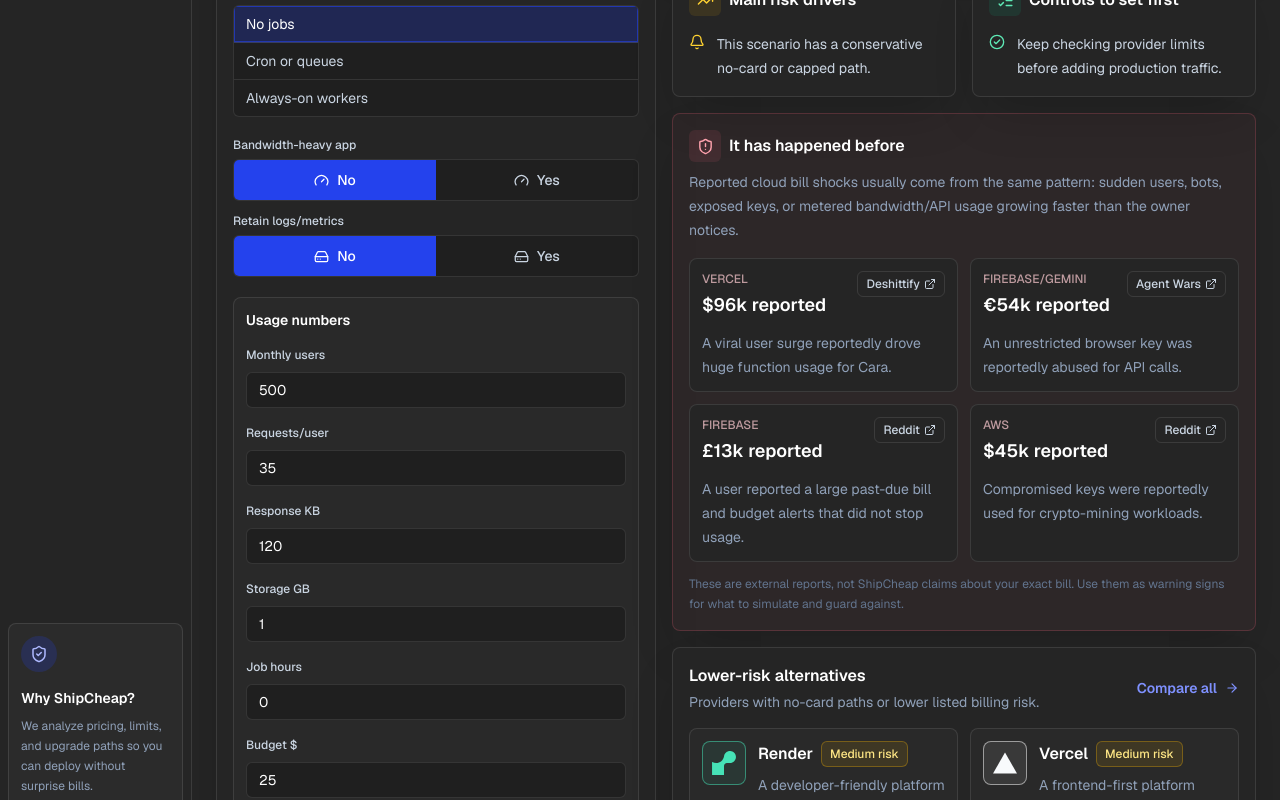
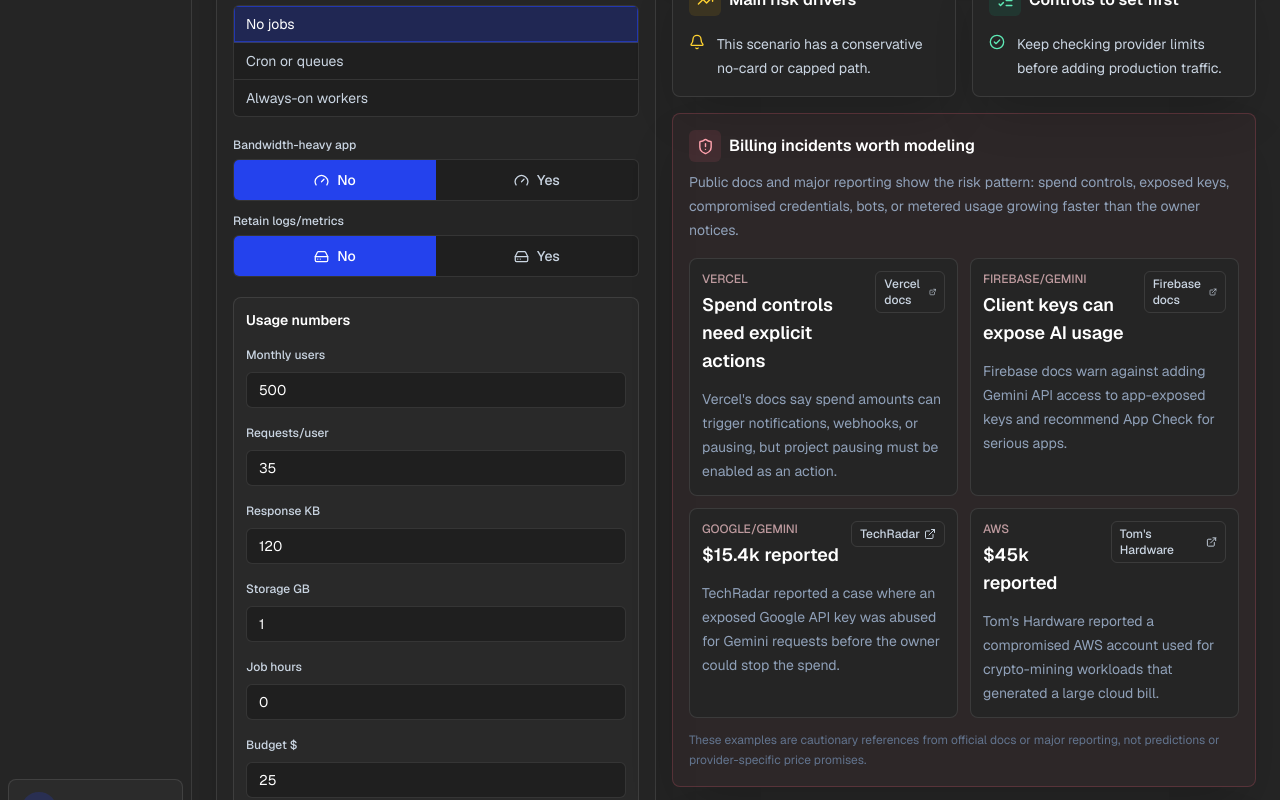
Before and after one commit to prasiddhnaik/shipcheap, a Next.js app: page /billing-risk in a window 1280 px wide. Shown: the part 1120-1920 px from the top of the page. Built offline with nearby package versions, Linux system fonts and the light colour scheme; no server answers.

Commit message:
Address saved security and source feedback

```diff
--- a/src/app/api/saved/route.ts
+++ b/src/app/api/saved/route.ts
@@ -26,16 +26,16 @@
 
 export async function POST(request: Request) {
   const { userId } = await auth();
-  const rateLimit = await checkSaveRateLimit(userId ? `user:${userId}` : `ip:${getClientIp(request)}`);
+  if (!userId) {
+    return NextResponse.json({ error: "Sign in to save comparisons." }, { status: 401 });
+  }
+
+  const rateLimit = await checkSaveRateLimit(`user:${userId}`);
   if (rateLimit.limited) {
     return NextResponse.json(
       { error: "Too many save attempts. Try again shortly." },
       { status: 429, headers: { "Retry-After": String(rateLimit.retryAfterSeconds) } },
     );
-  }
-
-  if (!userId) {
-    return NextResponse.json({ error: "Sign in to save comparisons." }, { status: 401 });
   }
 
   let rawBody: string;
@@ -146,11 +146,6 @@
   return new TextDecoder().decode(bodyBytes);
 }
 
-function getClientIp(request: Request) {
-  const forwardedFor = request.headers.get("x-forwarded-for")?.split(",")[0]?.trim();
-  return forwardedFor || request.headers.get("x-real-ip") || "unknown";
-}
-
 function parseCalculatorInput(input: SaveRequest["input"]): CalculatorInput | null {
   if (!input) return null;
   if (
--- a/src/components/BillingRiskSimulator.tsx
+++ b/src/components/BillingRiskSimulator.tsx
@@ -50,7 +50,7 @@
 
 type BillShockExample = {
   service: string;
-  amount: string;
+  headline: string;
   cause: string;
   source: string;
   href: string;
@@ -59,31 +59,33 @@
 const billShockExamples: BillShockExample[] = [
   {
     service: "Vercel",
-    amount: "$96k reported",
-    cause: "A viral user surge reportedly drove huge function usage for Cara.",
-    source: "Deshittify",
-    href: "https://deshittify.io/products/vercel",
+    headline: "Spend controls need explicit actions",
+    cause:
+      "Vercel's docs say spend amounts can trigger notifications, webhooks, or pausing, but project pausing must be enabled as an action.",
+    source: "Vercel docs",
+    href: "https://vercel.com/docs/spend-management",
   },
   {
     service: "Firebase/Gemini",
-    amount: "€54k reported",
-    cause: "An unrestricted browser key was reportedly abused for API calls.",
-    source: "Agent Wars",
-    href: "https://agent-wars.com/news/2026-04-16-54k-firebase-browser-key-gemini-api-exploit",
+    headline: "Client keys can expose AI usage",
+    cause:
+      "Firebase docs warn against adding Gemini API access to app-exposed keys and recommend App Check for serious apps.",
+    source: "Firebase docs",
+    href: "https://firebase.google.com/docs/ai-logic/faq-and-troubleshooting",
   },
   {
-    service: "Firebase",
-    amount: "£13k reported",
-    cause: "A user reported a large past-due bill and budget alerts that did not stop usage.",
-    source: "Reddit",
-    href: "https://www.reddit.com/r/Firebase/comments/1b3s81w",
+    service: "Google/Gemini",
+    headline: "$15.4k reported",
+    cause: "TechRadar reported a case where an exposed Google API key was abused for Gemini requests before the owner could stop the spend.",
+    source: "TechRadar",
+    href: "https://www.techradar.com/pro/security/usd15k-bill-destroyed-a-solo-developers-startup-how-hackers-are-using-leaked-google-api-keys-to-go-wild-with-gemini-ai-for-free",
   },
   {
     service: "AWS",
-    amount: "$45k reported",
-    cause: "Compromised keys were reportedly used for crypto-mining workloads.",
-    source: "Reddit",
-    href: "https://www.reddit.com/r/CryptoCurrency/comments/rhh81f",
+    headline: "$45k reported",
+    cause: "Tom's Hardware reported a compromised AWS account used for crypto-mining workloads that generated a large cloud bill.",
+    source: "Tom's Hardware",
+    href: "https://www.tomshardware.com/news/aws-45000-usd-bill-for-crypto-mining-hack",
   },
 ];
 
@@ -318,11 +320,11 @@
             <span className="flex h-8 w-8 items-center justify-center rounded-md bg-rose-400/10 text-rose-300">
               <ShieldAlert size={17} />
             </span>
-            <h2 className="text-base font-semibold text-white">It has happened before</h2>
+            <h2 className="text-base font-semibold text-white">Billing incidents worth modeling</h2>
           </div>
           <p className="mt-2 max-w-3xl text-sm leading-6 text-slate-400">
-            Reported cloud bill shocks usually come from the same pattern: sudden users, bots, exposed keys, or metered
-            bandwidth/API usage growing faster than the owner notices.
+            Public docs and major reporting show the risk pattern: spend controls, exposed keys, compromised credentials,
+            bots, or metered usage growing faster than the owner notices.
           </p>
         </div>
       </div>
@@ -330,7 +332,7 @@
       <div className="mt-4 grid gap-3 md:grid-cols-2">
         {billShockExamples.map((example) => (
           <a
-            key={`${example.service}-${example.amount}`}
+            key={`${example.service}-${example.headline}`}
             href={example.href}
             target="_blank"
             rel="noreferrer"
@@ -339,7 +341,7 @@
             <div className="flex items-start justify-between gap-3">
               <div>
                 <p className="text-xs font-medium uppercase tracking-normal text-rose-200/70">{example.service}</p>
-                <h3 className="mt-1 text-lg font-semibold text-white">{example.amount}</h3>
+                <h3 className="mt-1 text-lg font-semibold text-white">{example.headline}</h3>
               </div>
               <span className="inline-flex items-center gap-1 rounded-md border border-white/10 px-2 py-1 text-xs font-medium text-slate-300">
                 {example.source}
@@ -352,8 +354,8 @@
       </div>
 
       <p className="mt-3 text-xs leading-5 text-slate-500">
-        These are external reports, not ShipCheap claims about your exact bill. Use them as warning signs for what to
-        simulate and guard against.
+        These examples are cautionary references from official docs or major reporting, not predictions or
+        provider-specific price promises.
       </p>
     </section>
   );
```
Also changed, not shown: 2 other files (tests, documents, lock files or other folders).
